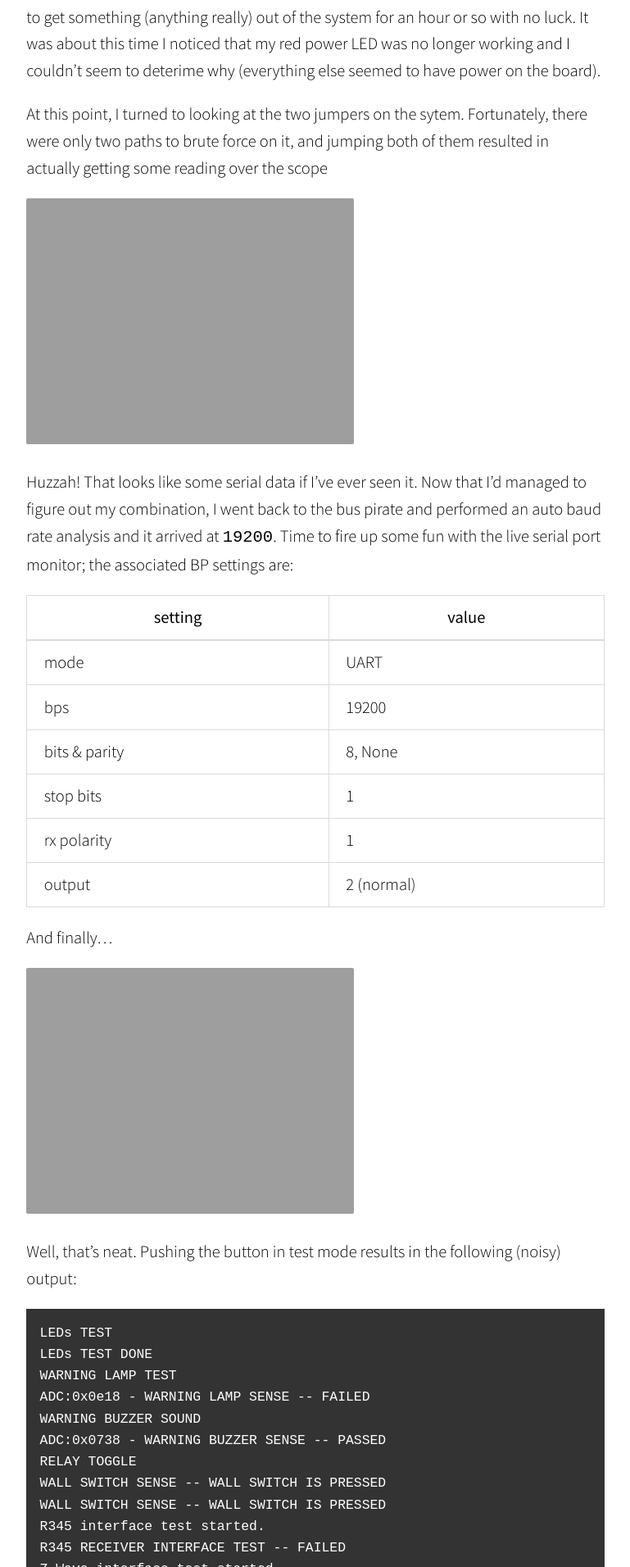
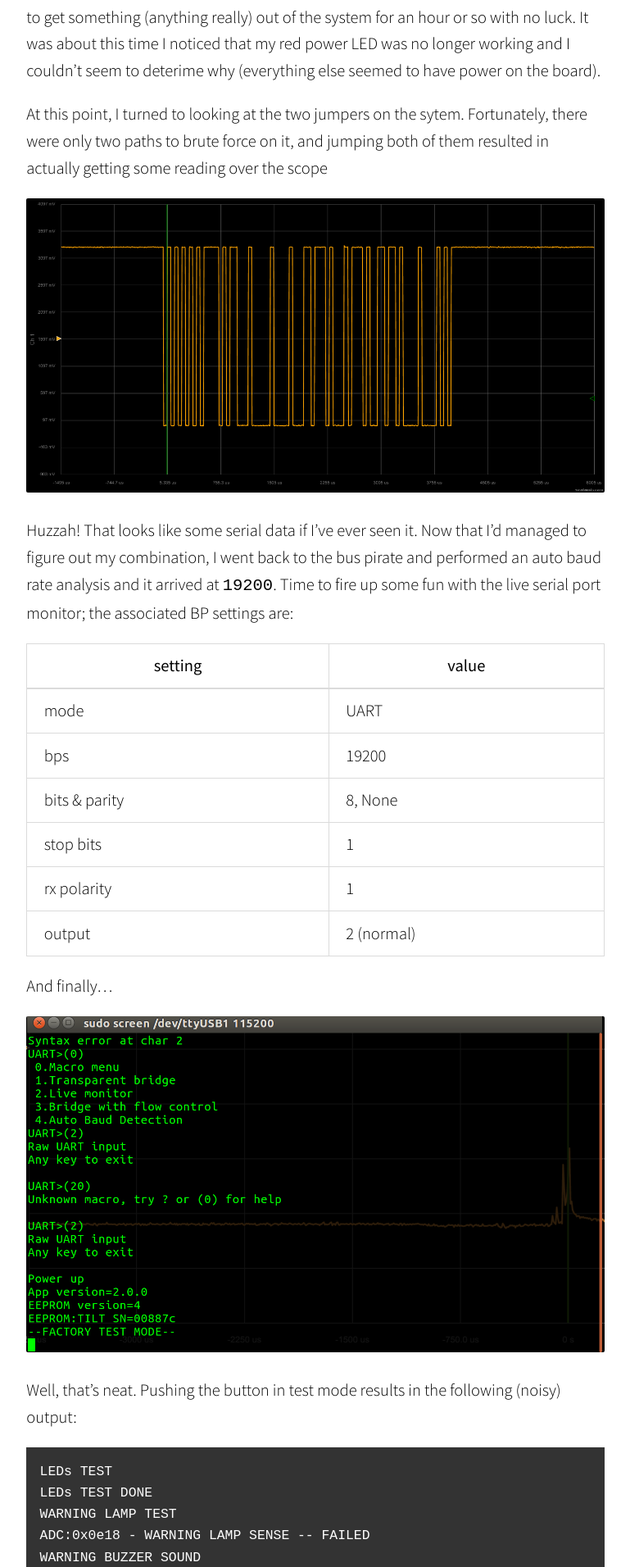
Before and after one commit to wyattearp/wyattearp.github.io, a Jekyll site: the page built from _posts/2018-06-01-new-post.md, in a window 1280 px wide. Shown: the part 2115-4027 px from the top of the page at 82% size, without its empty margins (255-1024 px from the left). Built offline with Jekyll 4.4.1, drawn with Linux system fonts in a browser that asks for light colours; nearby versions of some CDN libraries; some web fonts are replaced; comment, search, counter and statistics services are not loaded.

Commit message:
jpg is not png

```diff
--- a/_posts/2018-06-01-new-post.md
+++ b/_posts/2018-06-01-new-post.md
@@ -27,7 +27,7 @@ No such luck ... nothing back, no luck with auto baudrate detection ... nothing.
 
 At this point, I turned to looking at the two jumpers on the sytem. Fortunately, there were only two paths to brute force on it, and jumping both of them resulted in actually getting some reading over the scope
 
-![scope]({{"/wp-content/uploads/2018/scope.jpg" | absolute_url}})
+![scope]({{"/wp-content/uploads/2018/scope.png" | absolute_url}})
 
 Huzzah! That looks like some serial data if I've ever seen it. Now that I'd managed to figure out my combination, I went back to the bus pirate and performed an auto baud rate analysis and it arrived at `19200`. Time to fire up some fun with the live serial port monitor; the associated BP settings are:
 
@@ -42,7 +42,7 @@ Huzzah! That looks like some serial data if I've ever seen it. Now that I'd mana
 
 And finally...
 
-![terminal uart]({{"/wp-content/uploads/2018/uart.jpg" | absolute_url}})
+![terminal uart]({{"/wp-content/uploads/2018/uart.png" | absolute_url}})
 
 Well, that's neat. Pushing the button in test mode results in the following (noisy) output:
 
```
